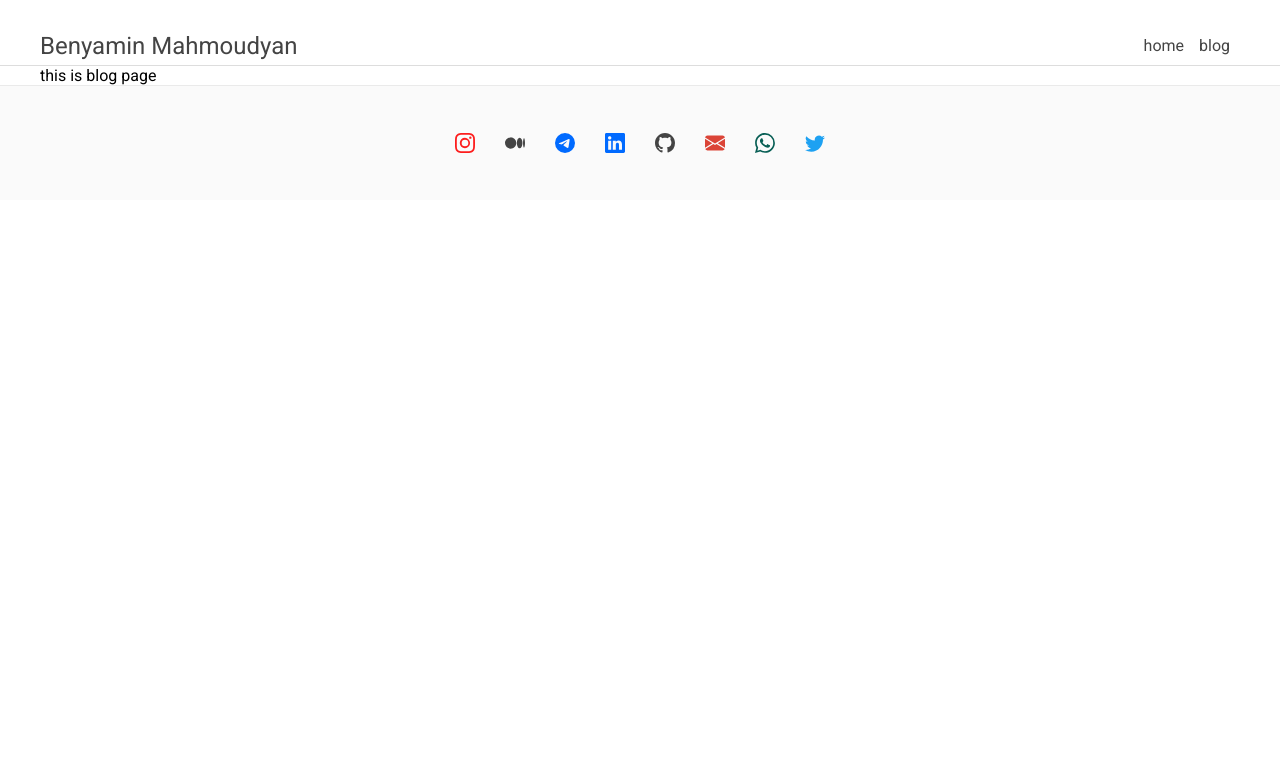
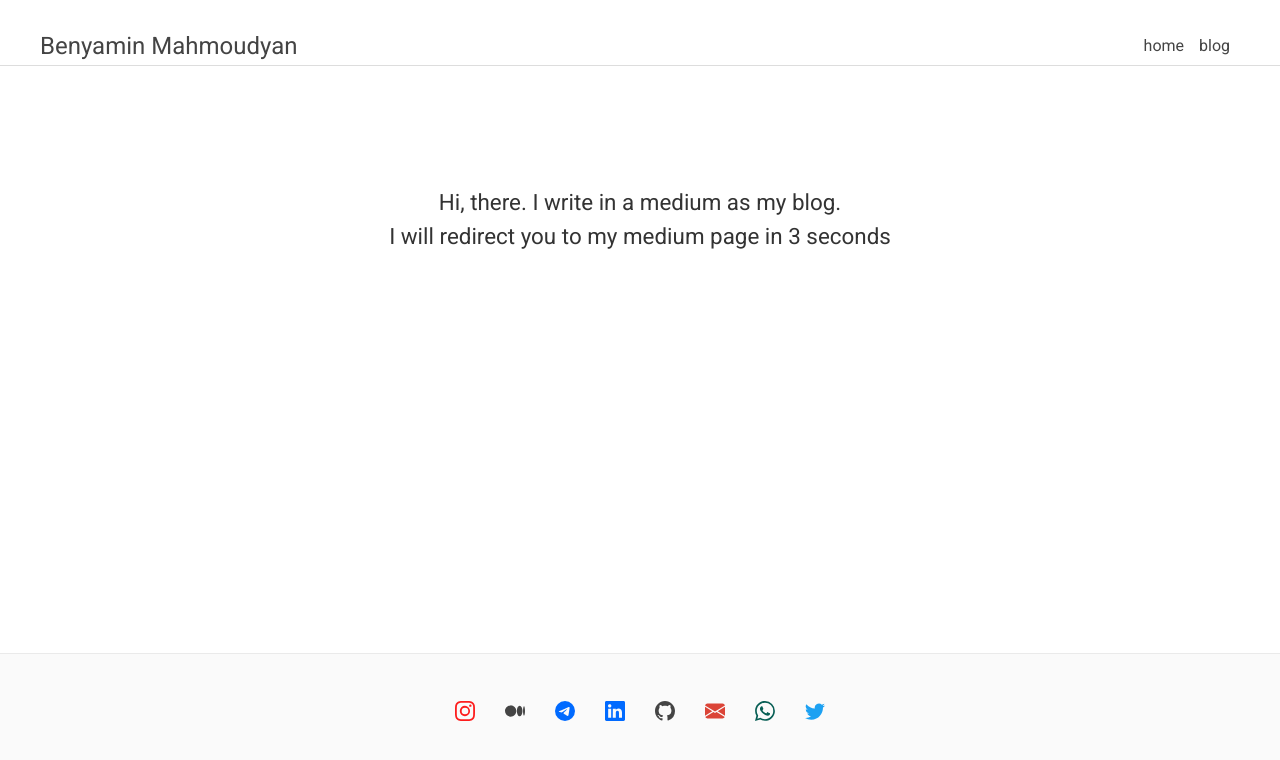
Before and after one commit to iam-benyamin/benyamin, a Next.js app: page /blog in a window 1280 px wide. Shown: the top 760 px of the page. Built offline with nearby package versions, Linux system fonts and the light colour scheme.

Commit message:
:tada: complite blog section

```diff
--- a/pages/blog.js
+++ b/pages/blog.js
@@ -1,14 +1,34 @@
 import Head from "next/head"
+import styles from "../styles/Blog.module.css"
+import { useEffect, useState } from "react"
+import { useRouter } from "next/router"
 
 export const Blog = () => {
+    const [time, setTime] = useState(8)
+    const router = useRouter()
+    useEffect(() => {
+        const timer = time > 0 && setInterval(() => setTime(time - 1), 1000)
+        return () => clearInterval(timer)
+    }, [time])
+
+    useEffect(() => {
+        setTimeout(() => {
+            router.push("https://medium.com/@benyamin_mahmaoudyan")
+        }, 8000)
+    }, [])
+
     return (
         <>
-        <Head>
-            <title>Benyamin | blog</title>
-        </Head>
-        <div className="container">
-            this is blog page
-        </div>
+            <Head>
+                <title>Benyamin | blog</title>
+            </Head>
+            <div className="container">
+                <div className={styles.blog} >
+                    <p>
+                        Hi, there. I write in a medium as my blog.<br /> I will redirect you to my medium page in <span>{time}</span> seconds
+                    </p>
+                </div>
+            </div>
         </>
     )
 }
--- /dev/null
+++ b/styles/Blog.module.css
@@ -0,0 +1,9 @@
+.blog {
+    text-align: center;
+    color: #333;
+    font-size: 1.4rem;
+    line-height: 1.5;
+
+    margin-top: 15vh;
+    margin-bottom: 50vh;
+}
```
